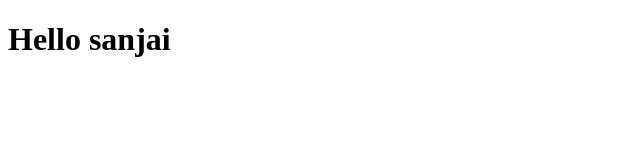
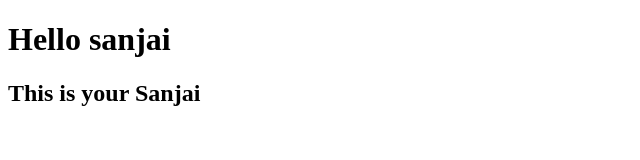
Before and after one commit to sanjainandhagopal/sample-git-practice, a plain HTML site: page index.html in a window 1280 px wide. Shown: the whole page, without its empty margins (0-640 px from the left). Drawn offline with Linux system fonts and the light colour scheme.

Commit message:
added a new line in index.html file

```diff
--- a/index.html
+++ b/index.html
@@ -8,5 +8,6 @@
 </head>
 <body>
     <h1>Hello sanjai</h1>
+    <h2>This is your Sanjai</h2>
 </body>
 </html>
```
